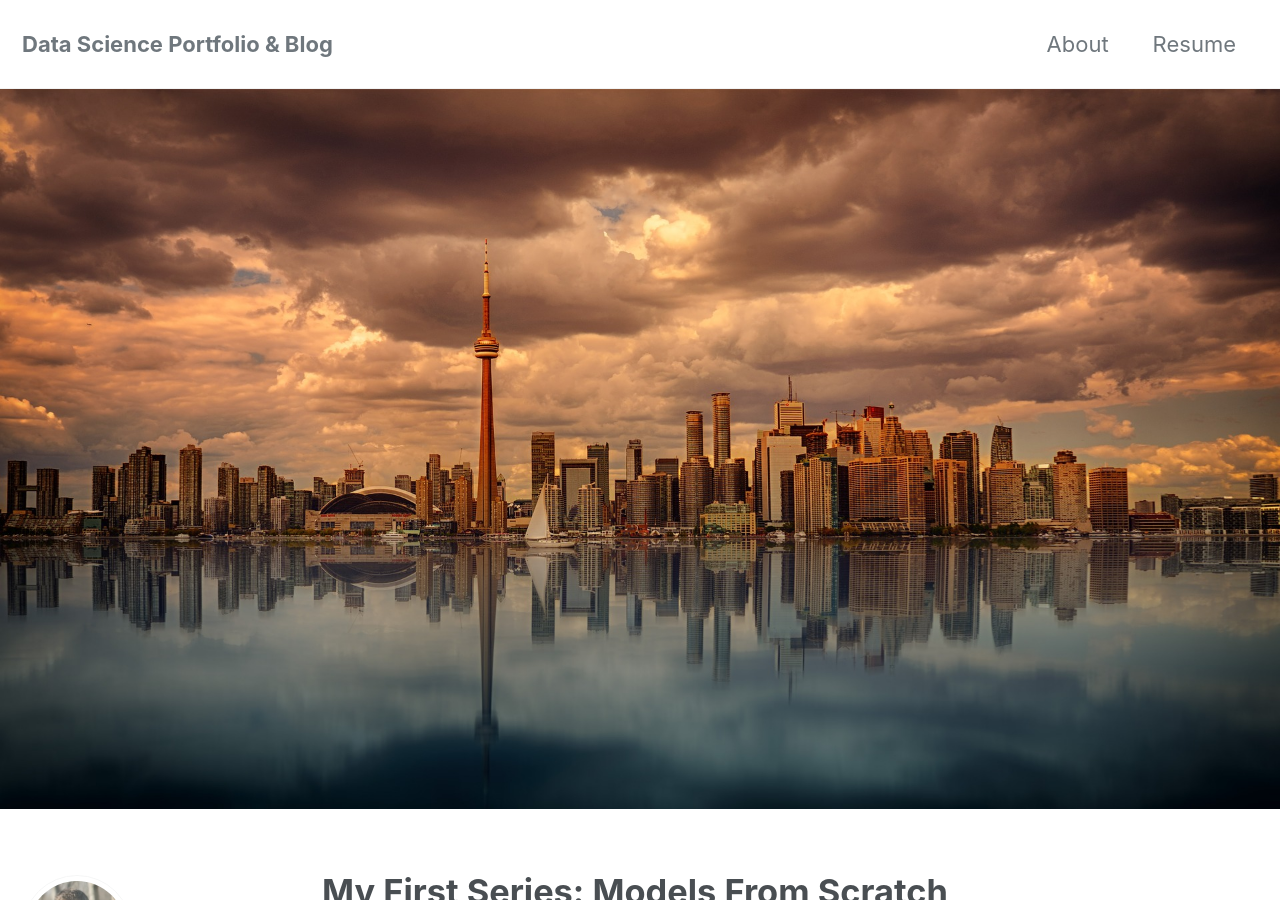
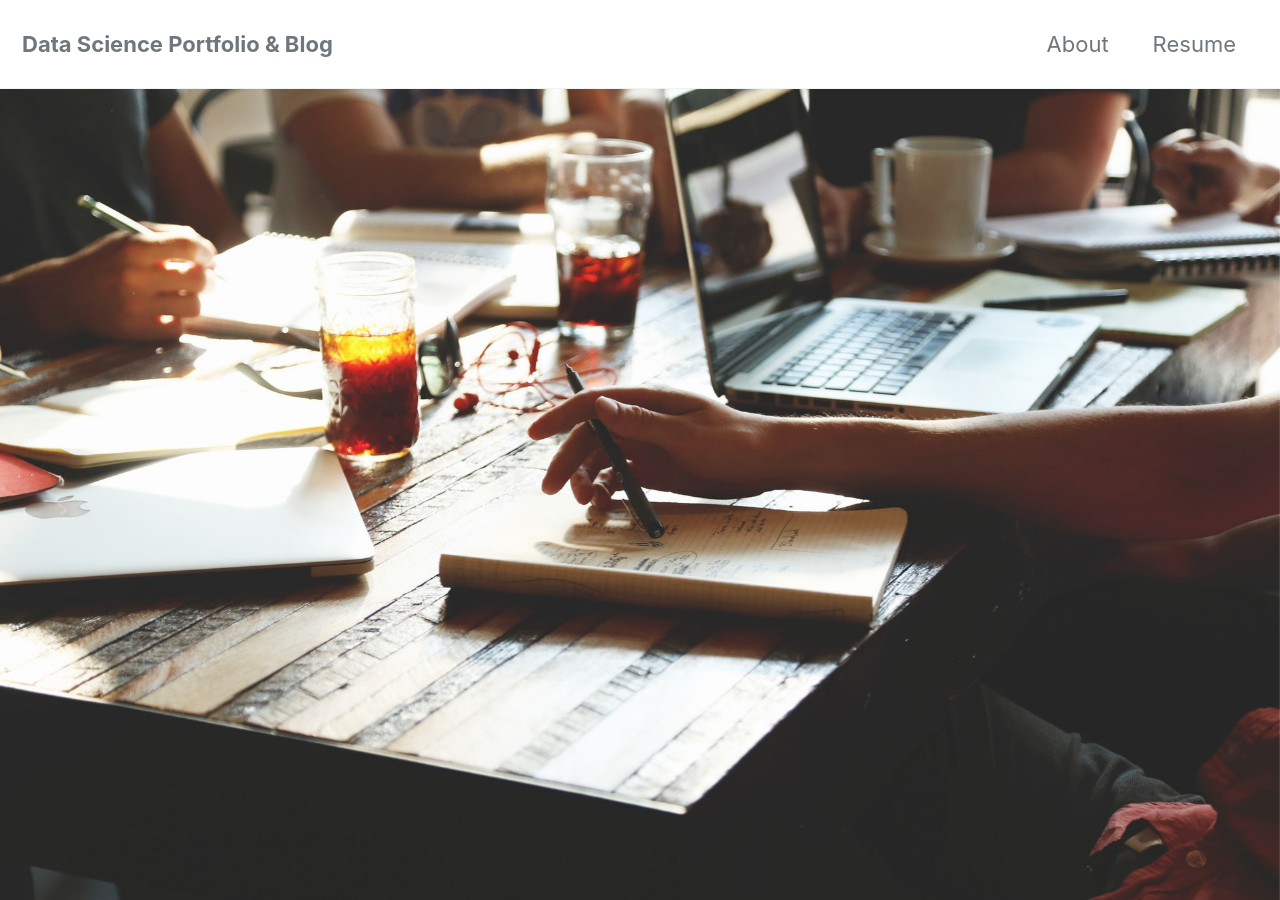
Before and after one commit to eheimlich/eheimlich.github.io, a Jekyll site: the page built from _posts/2019-08-25-models-from-scratch.md, in a window 1280 px wide and 900 px high. Built offline with Jekyll 4.4.1, drawn with Linux system fonts in a browser that asks for light colours; cached includes are drawn as plain includes; nearby versions of some CDN libraries.

Commit message:
Added image to post

```diff
--- a/_posts/2019-08-25-models-from-scratch.md
+++ b/_posts/2019-08-25-models-from-scratch.md
@@ -5,7 +5,7 @@ tags: [Machine Learning, Python, Mathematics, Statistics]
 excerpt: "My First Series"
 mathjax: True
 header:
-  image: "/images/toronto.jpg"
+  image: "/images/conference.jpg"
 ---
 
 ## Test
```
Also changed, not shown: images/angry-annoyed-coffee-52608.jpg (added), images/conference.jpg (added).
